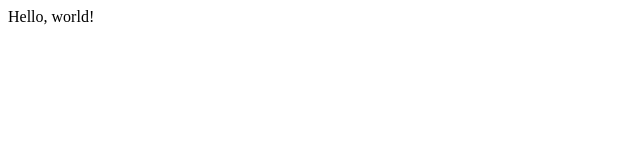
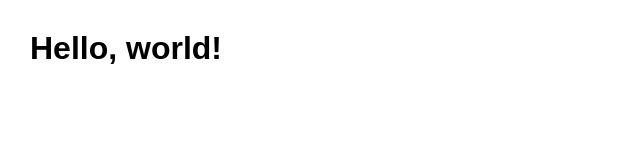
Before and after one commit to GuildEducationInc/devops-challenge, a plain HTML site: page index.html in a window 1280 px wide. Shown: the whole page, without its empty margins (0-640 px from the left). Drawn offline with Linux system fonts and the light colour scheme.

Commit message:
Use the latest in HTML/CSS programming techniques to make the page pretty

```diff
--- a/index.html
+++ b/index.html
@@ -4,7 +4,7 @@
         <title>Hello, world</title>
     </head>
 
-    <body>
-        Hello, world!
+    <body style="margin: 30px;">
+        <h1 style="font-family: sans-serif;">Hello, world!</h1>
     </body>
 </html>
```
